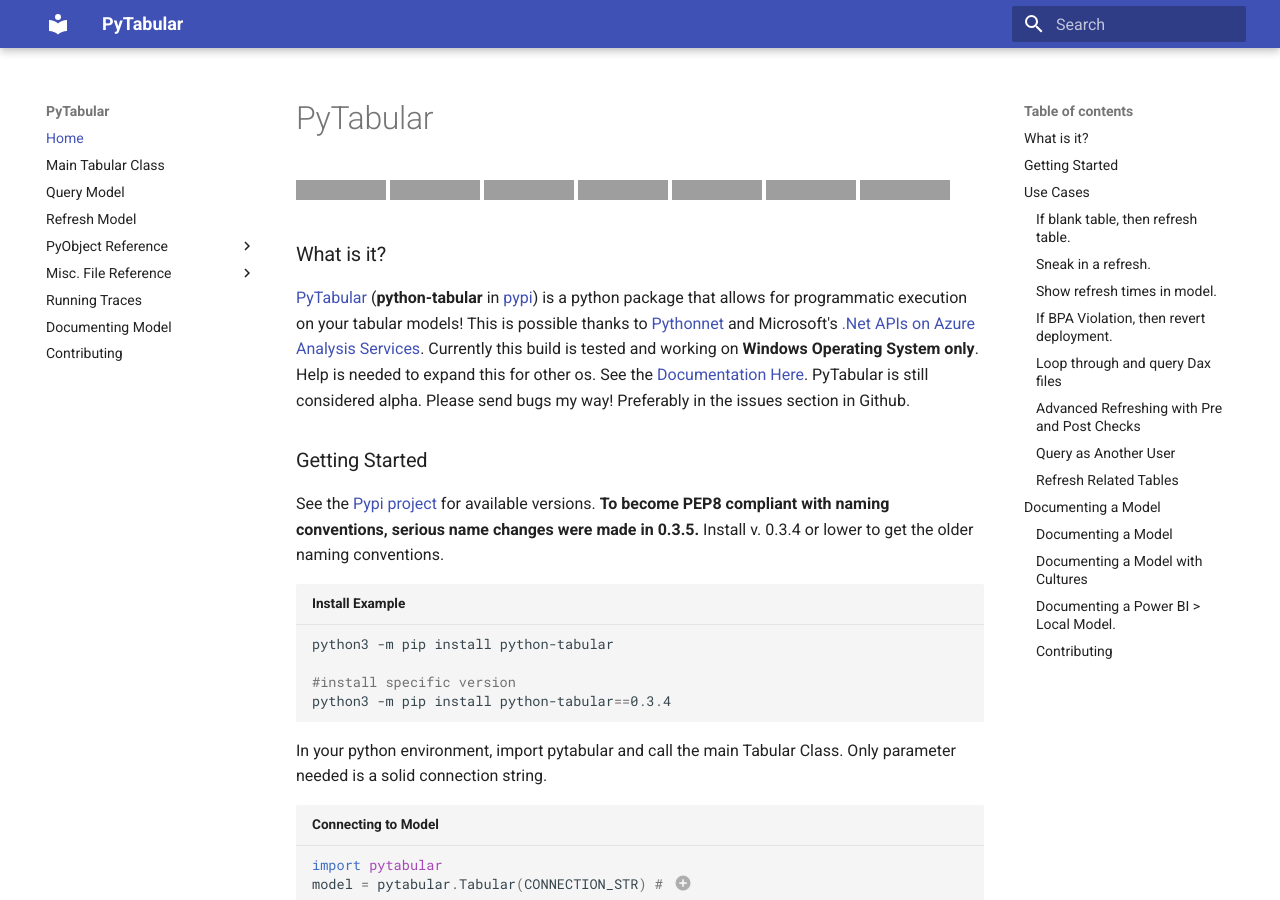
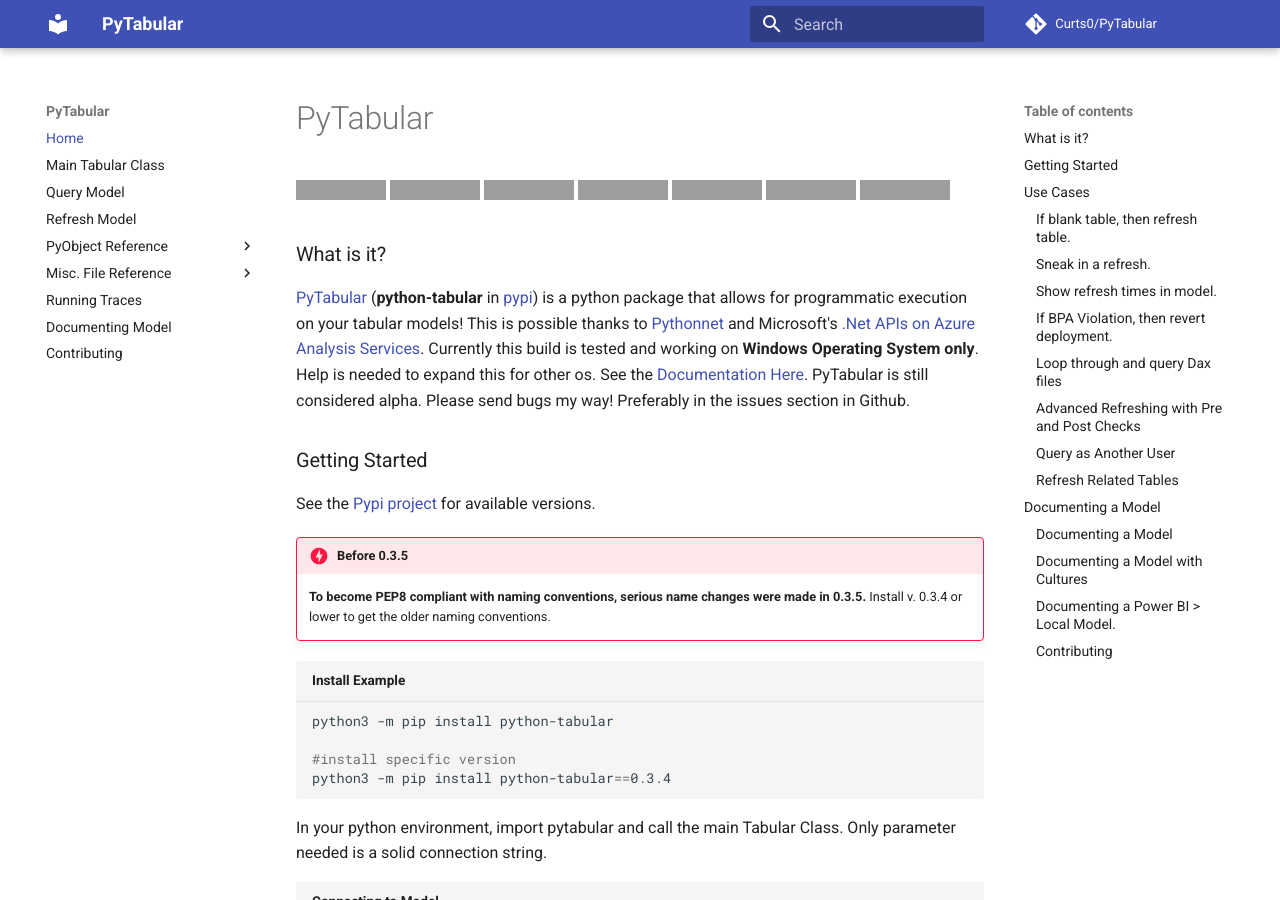
Before and after one commit to Curts0/PyTabular, an MkDocs documentation site: the page built from docs/README.md, in a window 1280 px wide and 900 px high, cut to the strip 0-900 px from the top of the window. Built offline with MkDocs 1.6.1 and Material for MkDocs 9.7.7, drawn with Linux system fonts in a browser that asks for light colours; comment, search, counter and statistics services are not loaded; grey boxes are pictures that could not be loaded.

Commit message:
Github on header and 0.3.5 Warning (#87)
* testing readme look outside of docs

* adding github link to header

---------

Co-authored-by: Curtis Stallings <curtis.stallings@rockwellautomation.com>

````diff
--- a/docs/README.md
+++ b/docs/README.md
@@ -11,7 +11,11 @@
 [PyTabular](https://github.com/Curts0/PyTabular) (**python-tabular** in [pypi](https://pypi.org/project/python-tabular/)) is a python package that allows for programmatic execution on your tabular models! This is possible thanks to [Pythonnet](https://pythonnet.github.io/) and Microsoft's [.Net APIs on Azure Analysis Services](https://docs.microsoft.com/en-us/dotnet/api/microsoft.analysisservices?view=analysisservices-dotnet). Currently this build is tested and working on **Windows Operating System only**. Help is needed to expand this for other os. See the [Documentation Here](https://curts0.github.io/PyTabular/). PyTabular is still considered alpha. Please send bugs my way! Preferably in the issues section in Github.
 
 ### Getting Started
-See the [Pypi project](https://pypi.org/project/python-tabular/) for available versions. **To become PEP8 compliant with naming conventions, serious name changes were made in 0.3.5.** Install v. 0.3.4 or lower to get the older naming conventions.
+See the [Pypi project](https://pypi.org/project/python-tabular/) for available versions.
+
+!!! DANGER "Before 0.3.5"
+
+    **To become PEP8 compliant with naming conventions, serious name changes were made in 0.3.5.** Install v. 0.3.4 or lower to get the older naming conventions.
 ```powershell title="Install Example"
 python3 -m pip install python-tabular
 
--- a/mkdocs.yml
+++ b/mkdocs.yml
@@ -2,6 +2,8 @@
 site_description: "Connect to your Tabular models in Python!"
 site_url: https://curts0.github.io/PyTabular/
 docs_dir: docs
+repo_name: Curts0/PyTabular
+repo_url: https://github.com/Curts0/PyTabular
 nav:
     - Home: README.md
     - Main Tabular Class: Tabular.md
@@ -33,6 +35,8 @@
   - pymdownx.inlinehilite
   - pymdownx.snippets
   - pymdownx.superfences
+  - pymdownx.tabbed
+  - admonition
 theme:
   name: "material"
   features:
````
